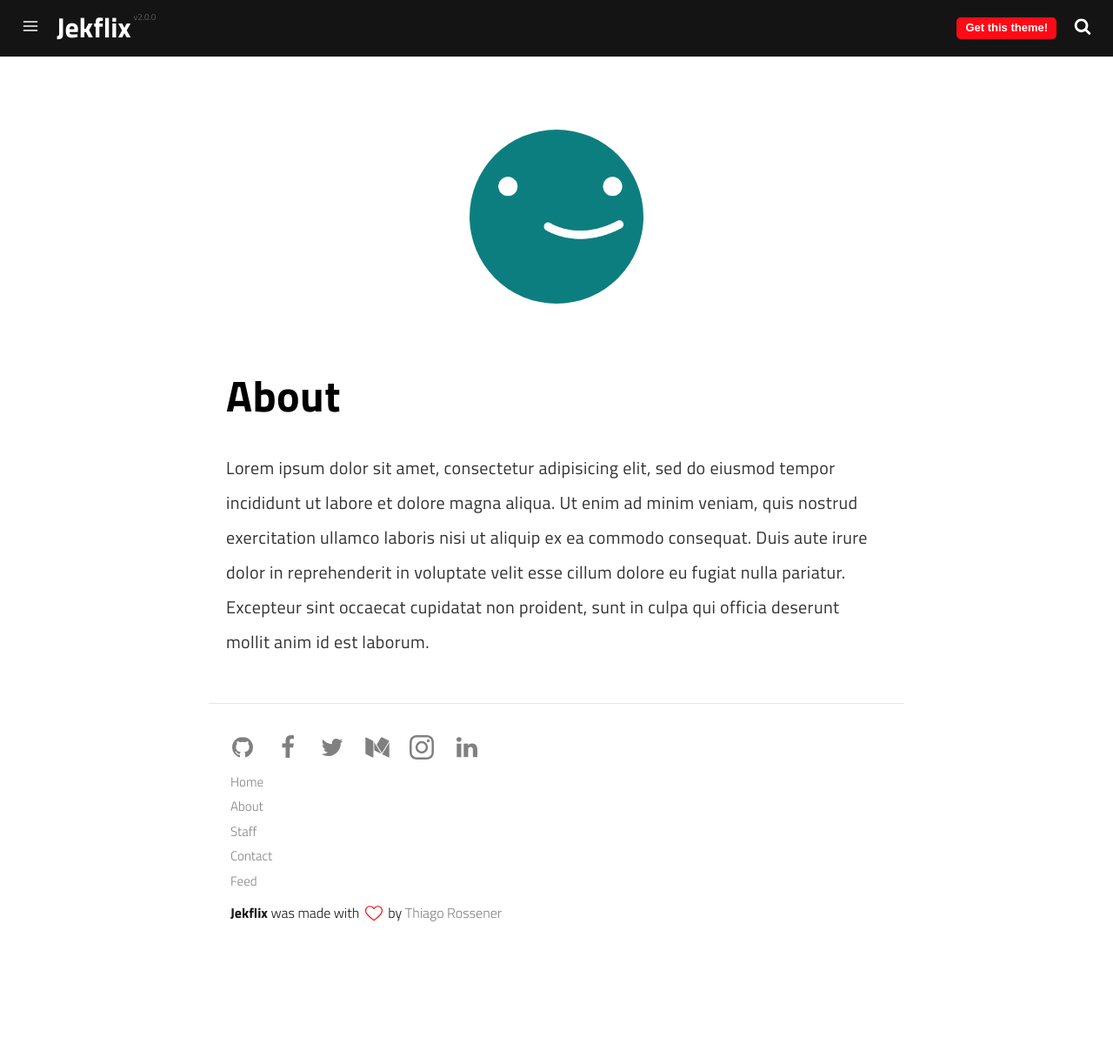
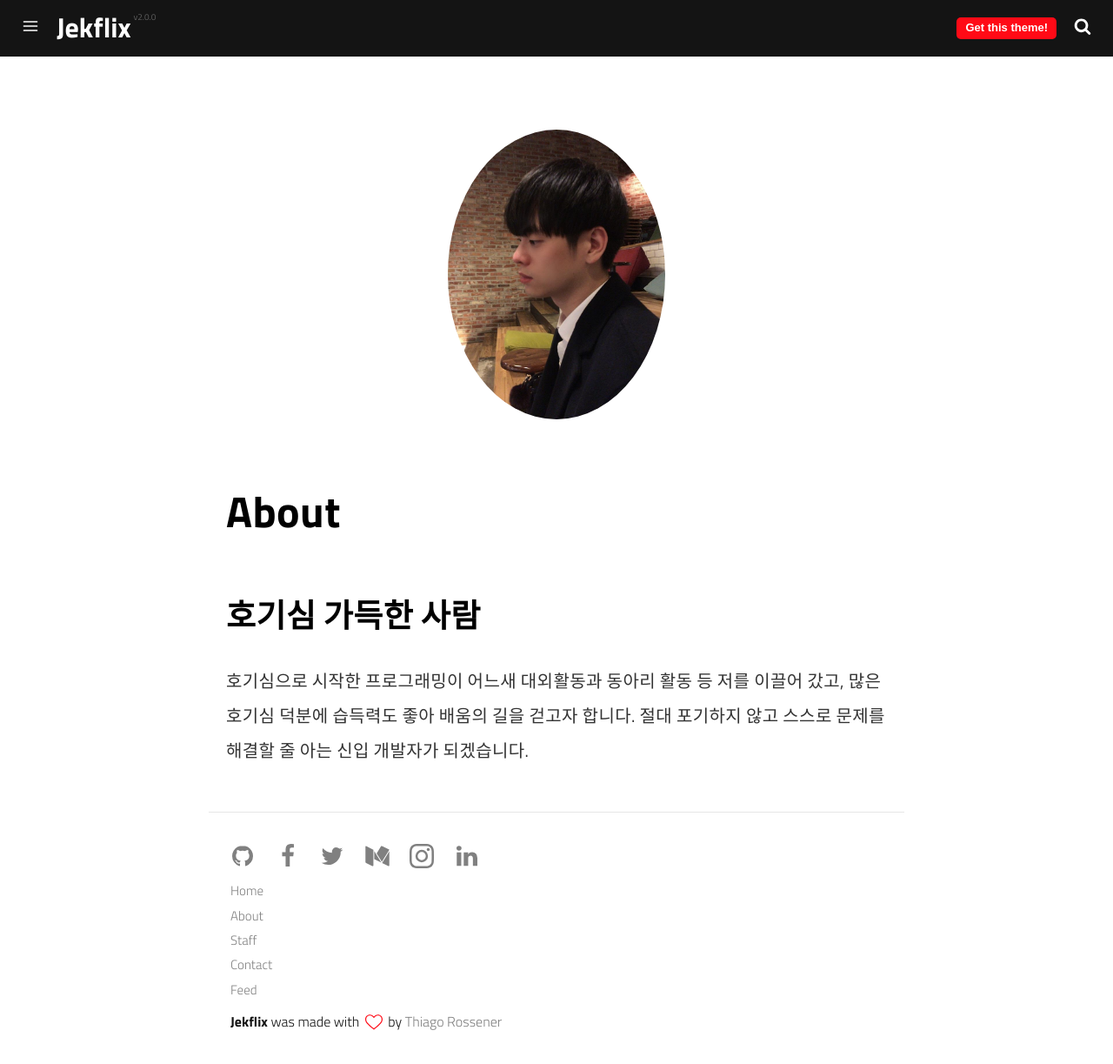
Before and after one commit to developerYHL/leeyonghwan.github.io, a Jekyll site: the page built from pages/about.md, in a window 1280 px wide and 1223 px high. Shown: the whole window at 87% size. Built offline with Jekyll 4.4.1, drawn with Linux system fonts in a browser that asks for light colours; a script that is not in the unit is left out.

```diff
--- a/pages/about.md
+++ b/pages/about.md
@@ -1,18 +1,13 @@
 ---
+title: About
 layout: page
-title: About
 description: Some description.
-permalink: /about/
+permalink: "/about/"
 menu: true
 ---
 
-<img class="img-rounded" src="/assets/img/uploads/profile.png" alt="Thiago Rossener" width="200">
+<img class="img-rounded" src="/assets/img/uploads/profile.jpg" alt="Thiago Rossener" width="250">
 
 # About
-
-Lorem ipsum dolor sit amet, consectetur adipisicing elit, sed do eiusmod
-tempor incididunt ut labore et dolore magna aliqua. Ut enim ad minim veniam,
-quis nostrud exercitation ullamco laboris nisi ut aliquip ex ea commodo
-consequat. Duis aute irure dolor in reprehenderit in voluptate velit esse
-cillum dolore eu fugiat nulla pariatur. Excepteur sint occaecat cupidatat non
-proident, sunt in culpa qui officia deserunt mollit anim id est laborum.
+## 호기심 가득한 사람
+호기심으로 시작한 프로그래밍이 어느새 대외활동과 동아리 활동 등 저를 이끌어 갔고, 많은 호기심 덕분에 습득력도 좋아 배움의 길을 걷고자 합니다. 절대 포기하지 않고 스스로 문제를 해결할 줄 아는 신입 개발자가 되겠습니다.
```
Also changed, not shown: _posts/2019-12-11-a.md (added, +7 -0 lines), _posts/2019-12-11-test1.md (added, +125 -0 lines), assets/img/uploads/profile.jpg (added), assets/img/uploads/profile.png (deleted).
